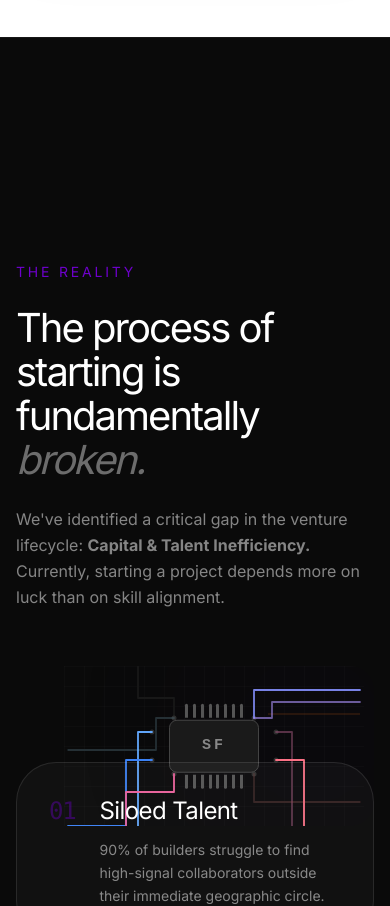
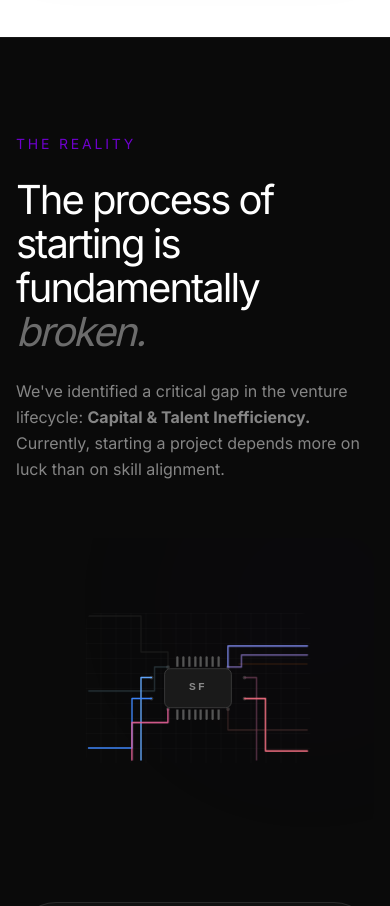
Before and after one commit to StephenOnyeka/SFCollab-UI, a Next.js app: page / in a window 390 px wide. Shown: the part 980-1886 px from the top of the page. Built offline with nearby package versions, Linux system fonts and the light colour scheme.

Commit message:
worked the animation on the problem.tsx page

```diff
--- a/components/Footer.tsx
+++ b/components/Footer.tsx
@@ -70,7 +70,7 @@ const Footer = () => {
         </div>
 
         {/* Brand Name Marquee Section */}
-        <div className="flex items-center justify-between">
+        <div className="flex flex-col gap-6 md:flex-row items-center justify-between">
           <h1 className="text-[14vw] font-black leading-none uppercase tracking-tighter text-white/50 select-none">
             SFCOLLAB
           </h1>
--- a/components/Problem.tsx
+++ b/components/Problem.tsx
@@ -35,7 +35,8 @@ export default function Problem() {
             whileInView={{ opacity: 1, x: 0 }}
             viewport={{ once: true }}
             transition={{ duration: 0.8, ease: "easeOut" }}
-            className="flex flex-col gap-6 sticky top-32"
+            // className="flex flex-col gap-6 sticky top-32"
+            className="flex flex-col gap-6"
           >
             <span className="text-[#6E00CC] font-normal tracking-[0.2em] uppercase text-sm">
               The Reality
@@ -50,7 +51,8 @@ export default function Problem() {
 
             {/* Visual element: A "Broken" Diagram - INFINITE ANIMATION */}
             {/* <div className="mt-8 relative h-40 w-full overflow-hidden rounded-3xl bg-linear-to-br from-white/5 to-transparent border border-white/10 p-8"> */}
-            <div className="mt-8 relative h-40 w-full overflow-hidden rounded-3xl p-8">
+            <div className="mt-8 relative h-[300px] md:h-72 w-full overflow-hidden rounded-3xl p-4 md:p-8 ">
+            {/* <div className="mt-8 relative h-[300px] md:h-72 w-full overflow-hidden rounded-3xl p-4 md:p-8 bg-white/2 border border-white/5"> */}
                 {/* Background Glow */}
                 <motion.div
                     animate={{
@@ -75,7 +77,7 @@ export default function Problem() {
                     </div>
 
                     {/* Center: The "Broken" Node */}
-                    <div className="relative flex items-center justify-center">
+                    <div className="relative flex items-center justify-center py-8 scale-75 md:scale-100 transition-transform duration-300">
                         <PoweredBy />
                     </div>
 
```
